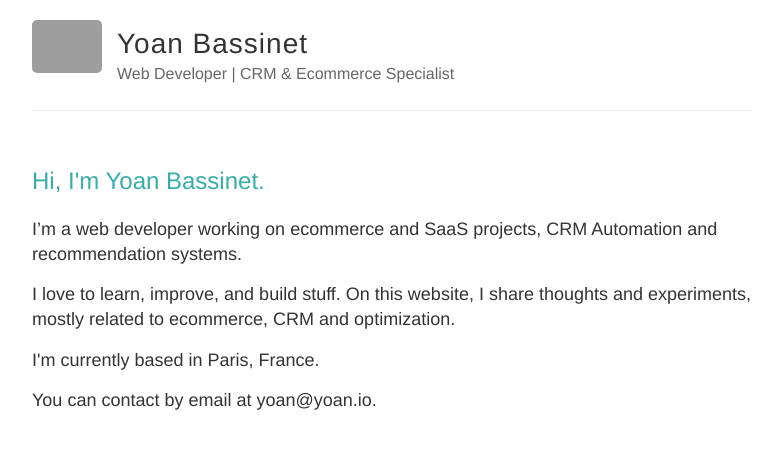
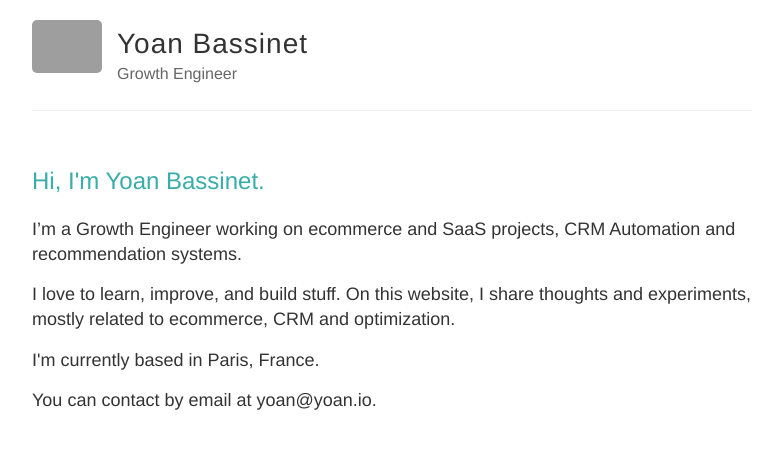
Before and after one commit to yuun88/yuun88.github.io, a Jekyll site: the page built from index.html, in a window 1280 px wide, cut to the strip 0-449 px from the top of the page. Shown: the whole strip, without its empty margins (248-1029 px from the left). Built offline with Jekyll 4.4.1, drawn with Linux system fonts in a browser that asks for light colours; grey boxes are pictures that could not be loaded.

Commit message:
UPDATE job title

```diff
--- a/_config.yml
+++ b/_config.yml
@@ -6,7 +6,7 @@
 name: Yoan Bassinet
 
 # Short bio or description (displayed in the header)
-description: Web Developer | CRM & Ecommerce Specialist
+description: Growth Engineer
 
 # URL of your avatar or profile pic (you could use your GitHub profile pic)
 avatar: https://raw.githubusercontent.com/yoanbst/yoanbst.github.io/main/images/yoan-bassinet.jpg
--- a/index.html
+++ b/index.html
@@ -5,7 +5,7 @@ layout: page
 <div>
 <h2>Hi, I'm Yoan Bassinet.</h2>
 
-<p>I’m a web developer working on ecommerce and SaaS projects, CRM Automation and recommendation systems.</p>
+<p>I’m a Growth Engineer working on ecommerce and SaaS projects, CRM Automation and recommendation systems.</p>
 
 <p>I love to learn, improve, and build stuff. On this website, I share thoughts and experiments, mostly related to ecommerce, CRM and optimization.</p>
 
```
